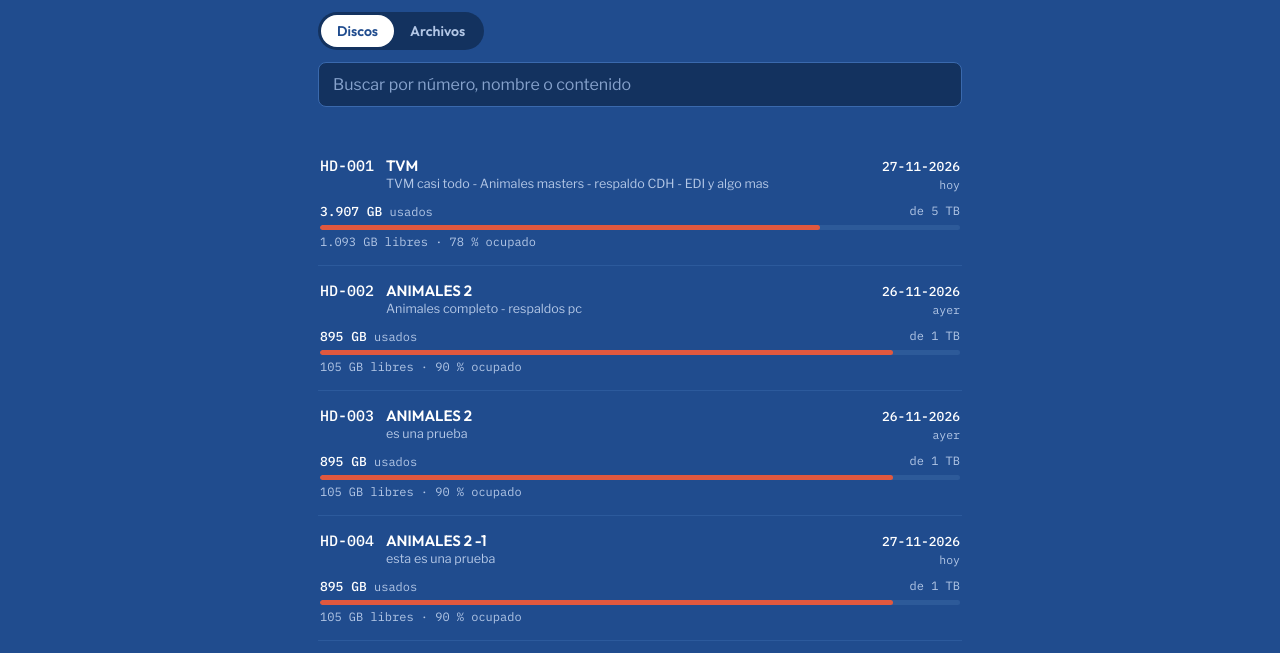
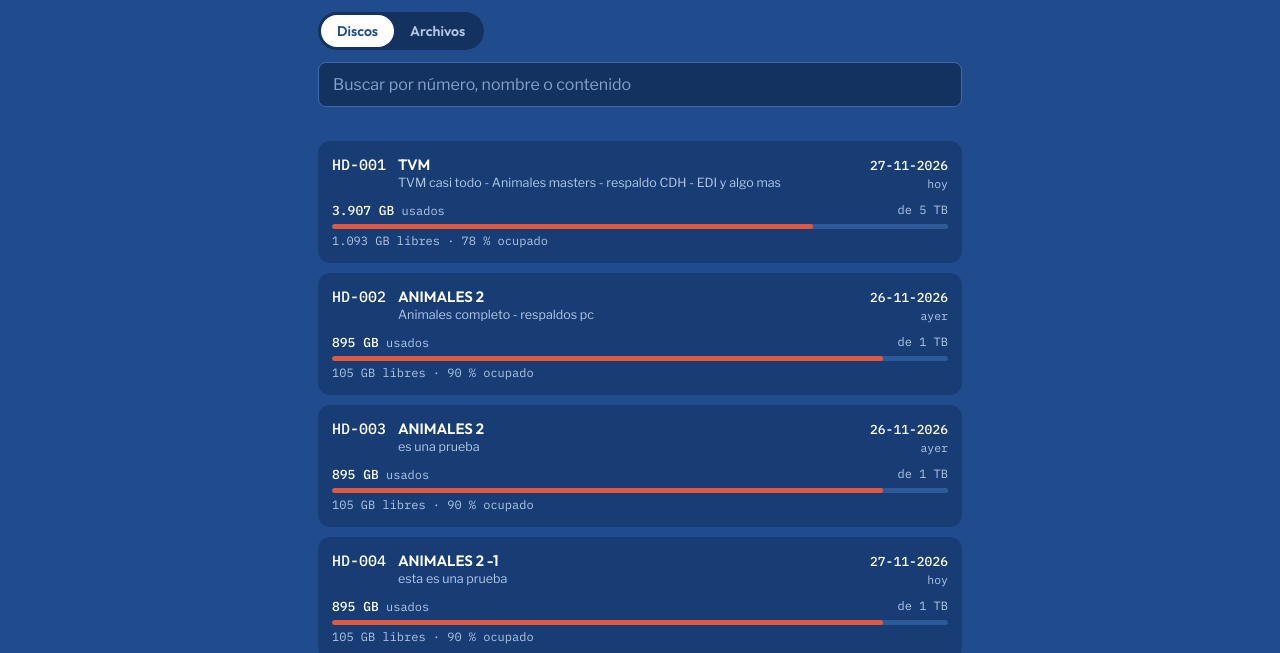
Before and after one commit to fazuacudd/fazuacudd.github.io, a plain HTML site: page index.html in a window 1280 px wide. Shown: the part 114-767 px from the top of the page. Drawn offline with nearby package versions, Linux system fonts and the light colour scheme.

Commit message:
Add files via upload

```diff
--- a/index.html
+++ b/index.html
@@ -97,6 +97,7 @@ td.n{white-space:normal}
 .dk .es{margin-top:11px;font:400 12px 'IBM Plex Mono',monospace;color:var(--muted)}
 .dk .es .l1{display:flex;justify-content:space-between}.dk .es b{color:#fff;font-weight:500;font-size:13px}
 .dk .es .bar{height:5px;margin:5px 0 4px}
+.lista a.dk{background:var(--panel);border-radius:12px;padding:14px 14px 15px;margin-top:10px;border-top:0}.lista a.dk:first-child{margin-top:0}
 </style>
 </head>
 <body>
```
